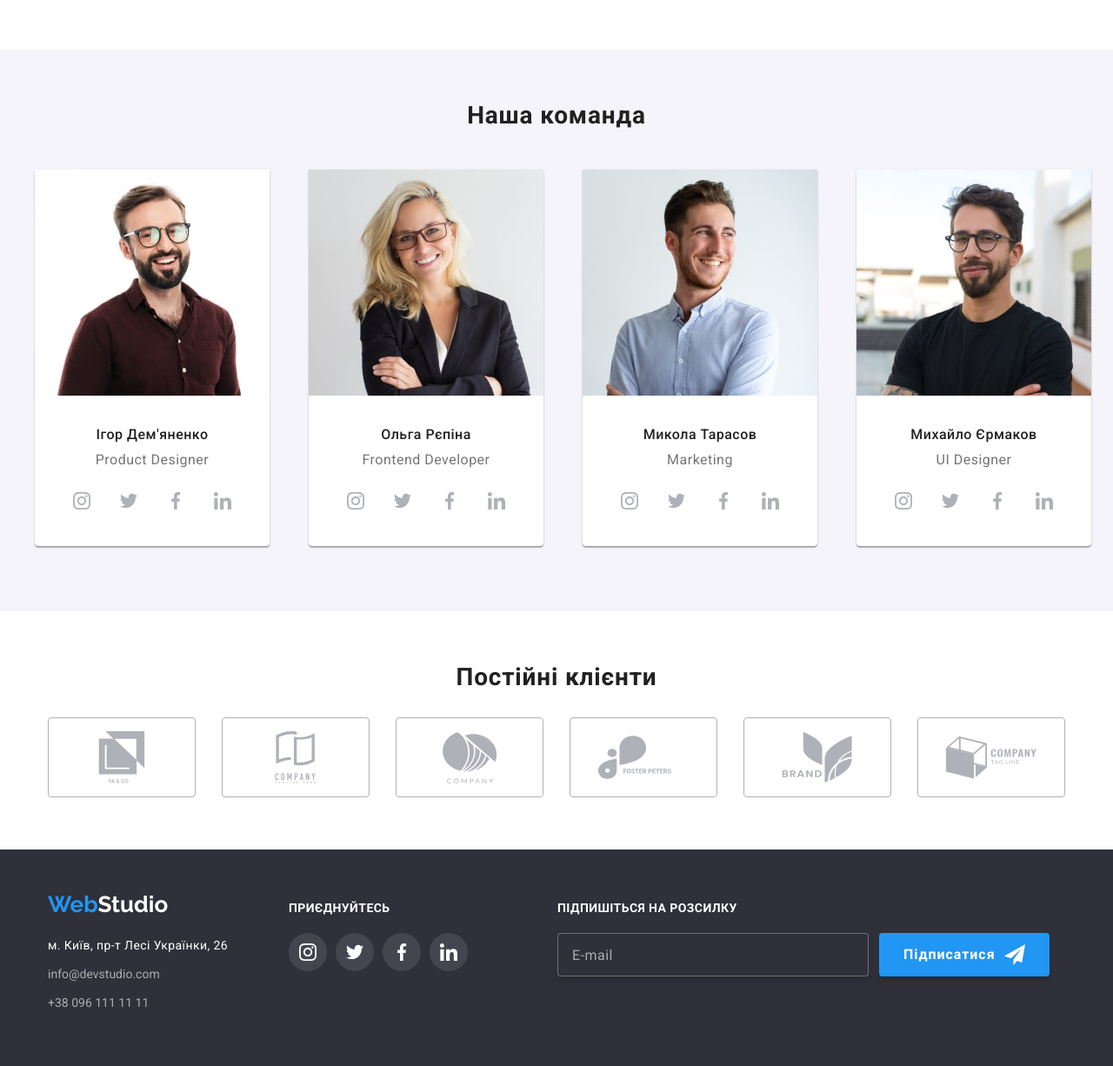
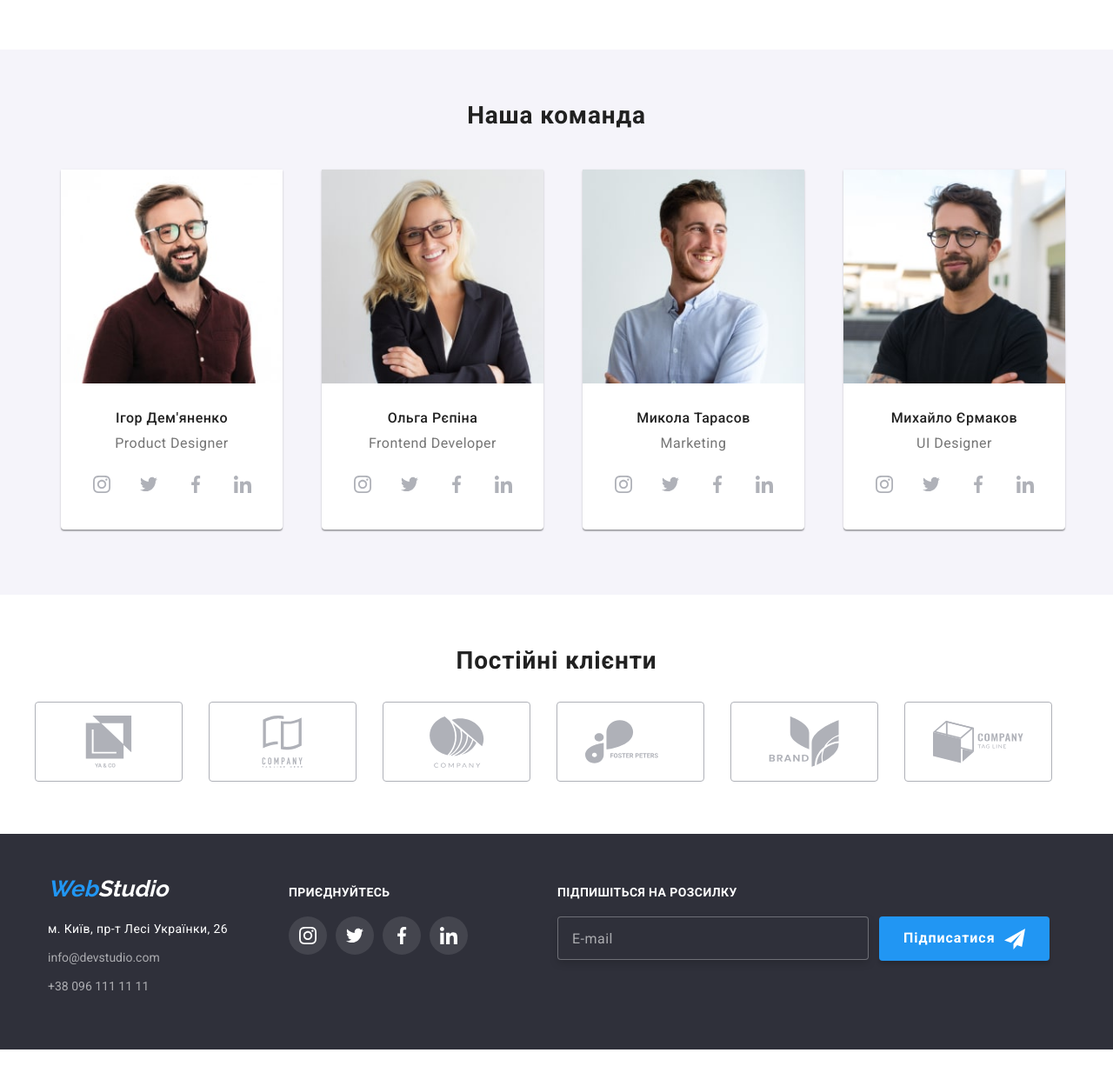
Before and after one commit to Nazzik1992/goit-markup-hw-08, a plain HTML site: page index.html in a window 1280 px wide. Shown: the part 1412-2638 px from the top of the page at 87% size. Drawn offline with nearby package versions, Linux system fonts and the light colour scheme.

```diff
--- a/index.html
+++ b/index.html
@@ -119,7 +119,7 @@
     <h2 class="title">Наша команда</h2>
      <ul class="team-list list">
         <li class="team-item">
-           <picture class="team-item__img">
+           <picture>
                 <source
                 srcset="
                 ./images/ourteam/ihor-demyanenko-450.jpg 1x,
@@ -141,7 +141,7 @@
                 "
                 media="(min-width: 1200px)"
                 />
-                <img src="./images/ourteam/ihor-demyanenko-270.jpg" alt="photo Ігор Дем'яненко">
+                <img class="team-item__img" src="./images/ourteam/ihor-demyanenko-270.jpg" alt="photo Ігор Дем'яненко">
             </picture>
             <div class="team-item__group">
             <h3 class="team-item__title">Ігор Дем'яненко</h3>
@@ -179,7 +179,7 @@
             </div>
         </li>
         <li class="team-item">
-            <picture class="team-item__img">
+            <picture>
                 <source
                 srcset="
                 ./images/ourteam/olga-repina-450.jpg 1x,
@@ -201,7 +201,7 @@
                 "
                 media="(min-width: 1200px)"
                 />
-                <img src="./images/ourteam/olga-repina-270.jpg" alt="photo Ігор Дем'яненко">
+                <img class="team-item__img" src="./images/ourteam/olga-repina-270.jpg" alt="photo Ігор Дем'яненко">
             </picture>
             <div class="team-item__group">
             <h3 class="team-item__title">Ольга Рєпіна</h3>
@@ -239,7 +239,7 @@
             </div>
         </li>
         <li class="team-item">
-            <picture class="team-item__img">
+            <picture>
                 <source
                 srcset="
                 ./images/ourteam/mykola-tarasov-450.jpg 1x,
@@ -261,7 +261,7 @@
                 "
                 media="(min-width: 1200px)"
                 />
-                <img src="./images/ourteam/mykola-tarasov-270.jpg" alt="photo Ігор Дем'яненко">
+                <img class="team-item__img" src="./images/ourteam/mykola-tarasov-270.jpg" alt="photo Ігор Дем'яненко">
             </picture>
             <div class="team-item__group">
             <h3 class="team-item__title">Микола Тарасов</h3>
@@ -299,7 +299,7 @@
             </div>
         </li>
         <li class="team-item">
-            <picture class="team-item__img">
+            <picture >
                 <source
                 srcset="
                 ./images/ourteam/mykhailo-yermakov-450.jpg 1x,
@@ -321,7 +321,7 @@
                 "
                 media="(min-width: 1200px)"
                 />
-                <img src="./images/ourteam/mykhailo-yermakov-270.jpg" alt="photo Ігор Дем'яненко">
+                <img class="team-item__img" src="./images/ourteam/mykhailo-yermakov-270.jpg" alt="photo Ігор Дем'яненко">
             </picture>
             <div class="team-item__group">
             <h3 class="team-item__title">Михайло Єрмаков</h3>
@@ -412,10 +412,10 @@
 </section>
 </main>
 <footer class="footer">
+  <address>
     <div class="container">
         <div class="footer-contacts">
     <a href="./index.html" class="footer-logo"><span class="logo-web">Web</span>Studio</a>
-<address>
     <ul class="list footer-list">
         <li class="item"> <a class="footer-address" href="https://goo.gl/maps/qFheTiiu25KK1Bng9" target="_blank" rel="noopener noreferrel">м. Київ, пр-т Лесі Українки, 26</a></li>
         <li class="item"> <a class="link-footer" href="mailto:info@devstudio.com">info@devstudio.com</a></li>
@@ -469,7 +469,8 @@
             </button>
         </form>
      </div>
-</address>
+</div>
+  </address>
 </footer>
 <div class="backdrop is-hidden" data-modal>
     <div class="modal">
--- a/sass/components/_client.scss
+++ b/sass/components/_client.scss
@@ -3,6 +3,7 @@
     display: flex;
     flex-wrap: wrap;
     margin: -15px;
+    justify-content: center;
     @include desktop {
         display: flex;
         flex-wrap: nowrap;
--- a/sass/components/_footer.scss
+++ b/sass/components/_footer.scss
@@ -4,7 +4,7 @@
     @include tablet-max {
         text-align: center;
         padding-top: 60px;
-    padding-bottom: 60px;
+        padding-bottom: 60px;
     }
 
 
@@ -171,9 +171,10 @@
     font-size: 14px;
     line-height: 1.14;
     letter-spacing: 0.03em;
+    font-style: normal;
     text-transform: uppercase;
-     margin-bottom: 20px;
-     color: #FFFFFF;
+    margin-bottom: 20px;
+    color: #FFFFFF;
 }
 .form-write{
     @include desktop {
@@ -192,6 +193,10 @@
         outline: none;
         @include tablet-max {
             margin-bottom: 20px;
+        }
+
+        @include tablet {
+            width: 450px;
         }
         @include desktop {
             width: 358px;
--- a/sass/components/_header.scss
+++ b/sass/components/_header.scss
@@ -281,6 +281,11 @@
         letter-spacing: 0.02em;
         color: #2196F3;
         text-decoration: none;
+
+        @media screen and (max-width: 385px)
+    {
+        font-size: 22px;
+    }
     }
   }
   .menu-social{
--- a/sass/components/_hero.scss
+++ b/sass/components/_hero.scss
@@ -3,46 +3,6 @@
     padding-bottom: 118px;
     text-align: center;
 
-    &__title {
-
-        font-weight: 900;
-        font-size: 26px;
-        line-height: 1.62;
-        color: #FFFFFF;
-        letter-spacing: 0.06em;
-        text-transform: uppercase;
-        width: 100%;
-        max-width: 360px;
-        margin: 0px auto;
-        @include desktop {
-
-            font-size: 44px;
-            line-height: 1.36;
-            max-width: 696px;
-            margin: 0px auto;
-        }
-
-
-     }
-     &__btn {
-        margin-top: 30px;
-        font-family: inherit;
-        background-color: var(--link-color);
-        color:#ffffff;
-        font-weight: 700;
-        font-size: 16px;
-        line-height: 1.87;
-        box-shadow: 0px 4px 4px rgba(0, 0, 0, 0.15);
-        border-radius: 4px;
-        border: none;
-        letter-spacing: 0.06em;
-        padding: 10px 24px;
-        cursor: pointer;
-        @include desktop {
-            padding: 10px 32px;
-
-        }
-    }
 
     background-image: linear-gradient(to right, rgba(47, 48, 58, 0.4),rgba(47, 48, 58, 0.4)),
     url(../images/hero-background/hero-background-480.jpg);
@@ -95,4 +55,47 @@
 
 
 }
+
+    &__title {
+
+        font-weight: 900;
+        font-size: 26px;
+        line-height: 1.62;
+        color: #FFFFFF;
+        letter-spacing: 0.06em;
+        text-transform: uppercase;
+        width: 100%;
+        max-width: 360px;
+        margin: 0px auto;
+        @include desktop {
+
+            font-size: 44px;
+            line-height: 1.36;
+            max-width: 696px;
+            margin: 0px auto;
+        }
+
+
+     }
+     &__btn {
+        margin-top: 30px;
+        font-family: inherit;
+        background-color: var(--link-color);
+        color:#ffffff;
+        font-weight: 700;
+        font-size: 16px;
+        line-height: 1.87;
+        box-shadow: 0px 4px 4px rgba(0, 0, 0, 0.15);
+        border-radius: 4px;
+        border: none;
+        letter-spacing: 0.06em;
+        padding: 10px 24px;
+        cursor: pointer;
+        @include desktop {
+            padding: 10px 32px;
+
+        }
     }
+
+
+    }
--- a/sass/components/_team.scss
+++ b/sass/components/_team.scss
@@ -33,6 +33,8 @@
 
     &__img {
         display: block;
+        width: 100%;
+        max-width: 450px;
     }
     &__group{
         width: 100%;
```
Also changed, not shown: css/main.css, css/main.min.css, 2 other files.
